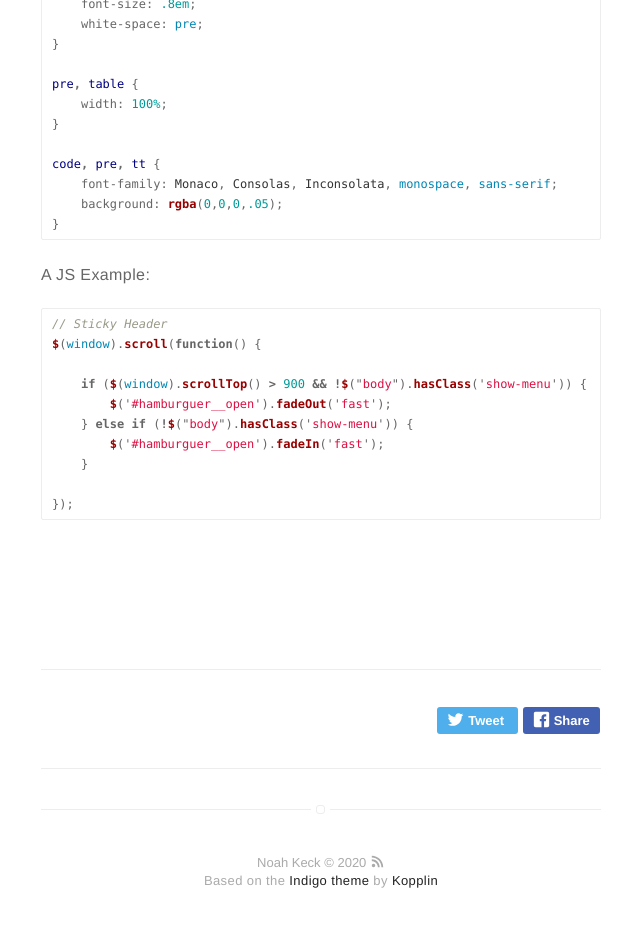
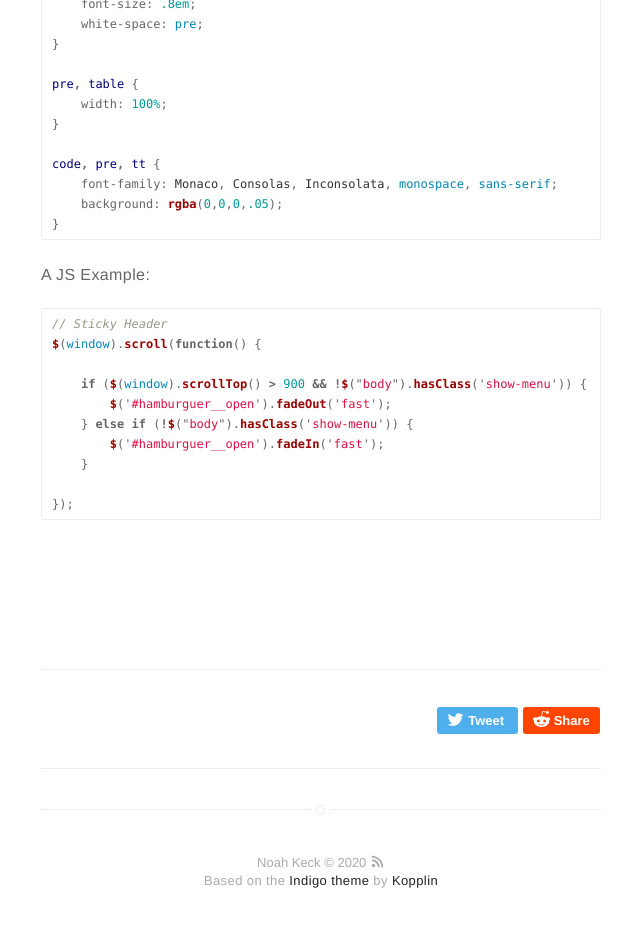
Before and after one commit to noah978/noah978.github.io, a Jekyll site: the page built from guides/2016-02-24-markdown-common-elements.markdown, in a window 1280 px wide. Shown: the part 5241-6193 px from the top of the page, without its empty margins (319-959 px from the left). Built offline with Jekyll 4.4.1, drawn with Linux system fonts in a browser that asks for light colours.

Commit message:
Swap facebook for reddit on author page.

```diff
--- a/_includes/author.html
+++ b/_includes/author.html
@@ -14,9 +14,9 @@
                 <svg class="icon icon-twitter"><use xlink:href="#icon-twitter"></use></svg><span class="icon-twitter">Tweet</span>
             </a>
 
-            <a class="facebook" href="javascript:void(0)" onclick="window.open('https://facebook.com/sharer/sharer.php?u='+encodeURIComponent(location.href), 'facebook-share-dialog', 'width=626,height=436'); return false;">
+            <!-- <a class="facebook" href="javascript:void(0)" onclick="window.open('https://facebook.com/sharer/sharer.php?u='+encodeURIComponent(location.href), 'facebook-share-dialog', 'width=626,height=436'); return false;">
                 <svg class="icon icon-facebook"><use xlink:href="#icon-facebook"></use></svg><span class="icon-facebook-rect">Share</span>
-            </a>
+            </a> -->
 
             <!-- <a class="google-plus" href="https://plus.google.com/share?url={{ site.url }}{{ page.url }}" target="_blank">
                 <svg class="icon icon-google-plus"><use xlink:href="#icon-google-plus"></use></svg><span class="icon-google-plus">Share</span>
@@ -26,9 +26,9 @@
                 <svg class="icon icon-linkedin"><use xlink:href="#icon-linkedin"></use></svg><span class="icon-linkedin">Share</span>
             </a> -->
 
-            <!-- <a class="reddit" href="https://reddit.com/submit?url={{ site.url }}{{ page.url }}&amp;title={{ page.title }}" target="_blank">
+            <a class="reddit" href="https://reddit.com/submit?url={{ site.url }}{{ page.url }}&amp;title={{ page.title }}" target="_blank">
                 <svg class="icon icon-reddit"><use xlink:href="#icon-reddit"></use></svg><span class="icon-reddit">Share</span>
-            </a> -->
+            </a>
         </div>
     </div>
 </section>
```
